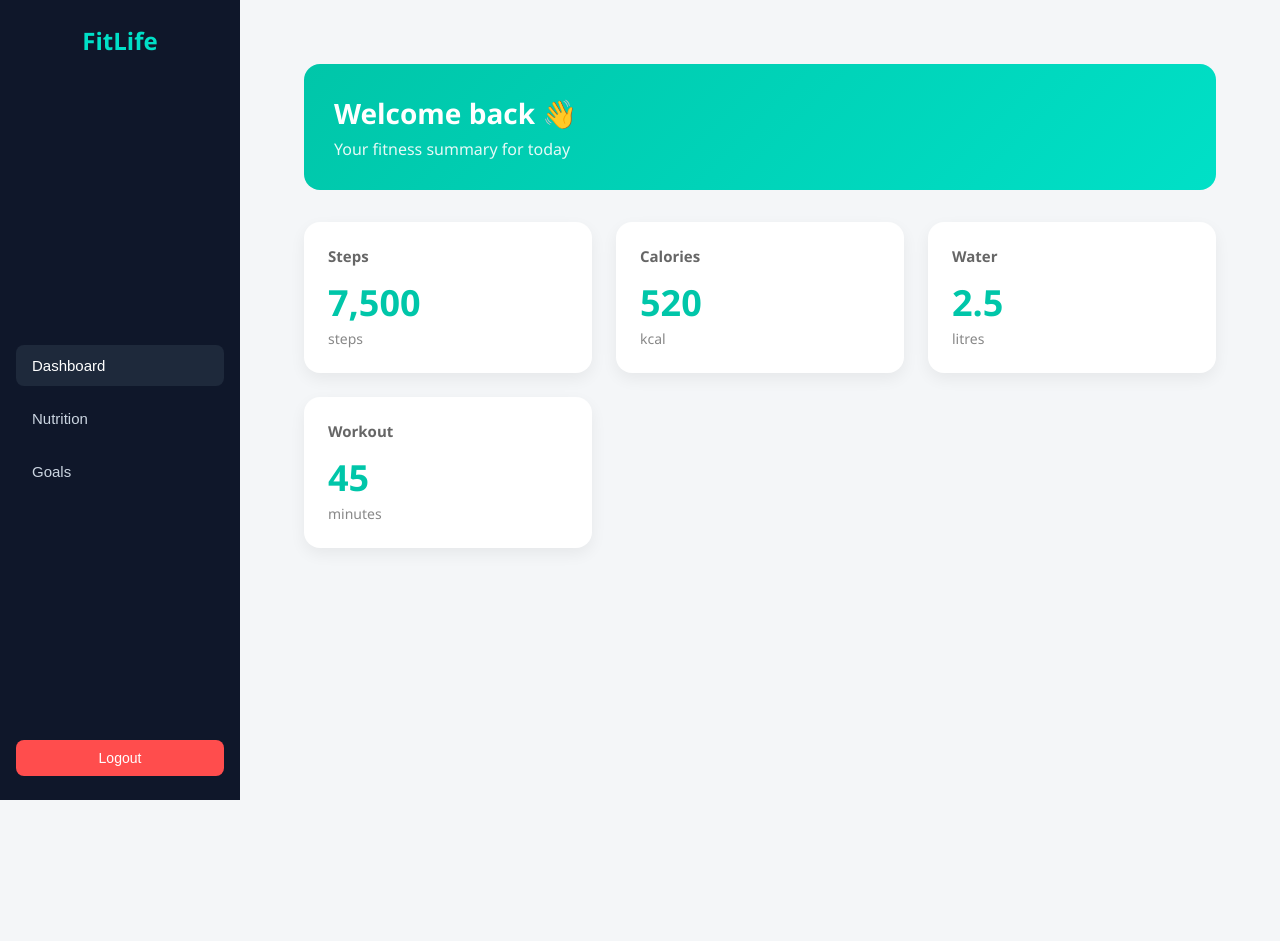
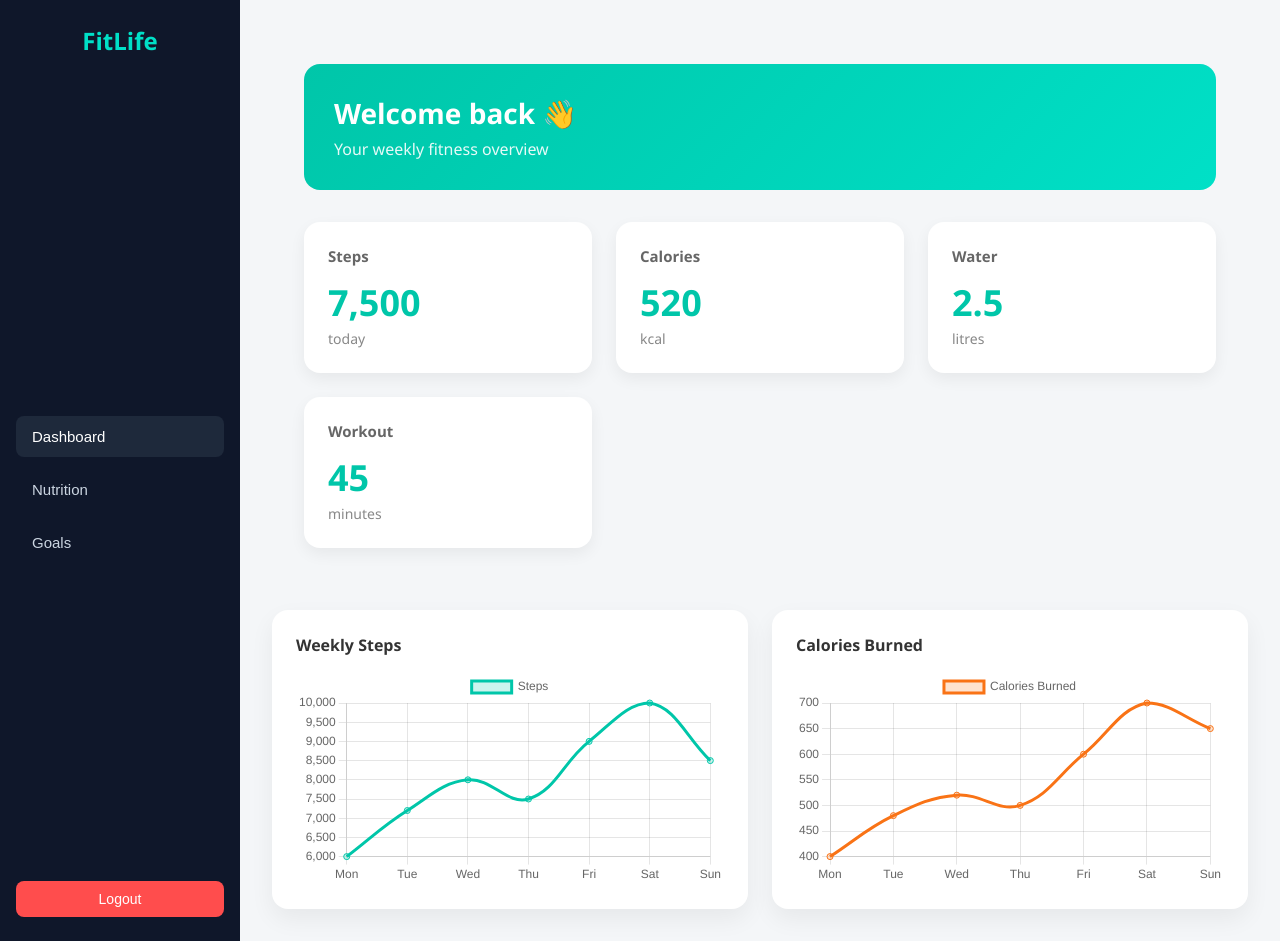
Before and after one commit to Bhuviofficial/Fitness-Frontend, a React (Vite) app: page /dashboard in a window 1280 px wide. Before the commit the page ends 800 px from the top, so only its background shows below. Built offline with nearby package versions, Linux system fonts and the light colour scheme; sample sign-in values are in the browser's storage.

Commit message:
dashboard styles updated

```diff
--- a/src/index.css
+++ b/src/index.css
@@ -465,3 +465,26 @@ body {
   font-size: 13px;
   color: #777;
 }
+/* =========================
+   CHARTS
+========================= */
+
+.charts-grid {
+  display: grid;
+  grid-template-columns: repeat(auto-fit, minmax(320px, 1fr));
+  gap: 24px;
+  margin-top: 30px;
+}
+
+.chart-card {
+  background: white;
+  padding: 24px;
+  border-radius: 16px;
+  box-shadow: 0 10px 25px rgba(0, 0, 0, 0.06);
+}
+
+.chart-card h3 {
+  margin-bottom: 15px;
+  font-size: 16px;
+  color: #333;
+}
--- a/src/pages/Dashboard.jsx
+++ b/src/pages/Dashboard.jsx
@@ -1,4 +1,23 @@
 import { useNavigate, useLocation } from "react-router-dom";
+import {
+  Chart as ChartJS,
+  CategoryScale,
+  LinearScale,
+  PointElement,
+  LineElement,
+  Tooltip,
+  Legend,
+} from "chart.js";
+import { Line } from "react-chartjs-2";
+
+ChartJS.register(
+  CategoryScale,
+  LinearScale,
+  PointElement,
+  LineElement,
+  Tooltip,
+  Legend
+);
 
 const Dashboard = () => {
   const navigate = useNavigate();
@@ -10,6 +29,32 @@ const Dashboard = () => {
   };
 
   const isActive = (path) => location.pathname === path;
+
+  const stepsData = {
+    labels: ["Mon", "Tue", "Wed", "Thu", "Fri", "Sat", "Sun"],
+    datasets: [
+      {
+        label: "Steps",
+        data: [6000, 7200, 8000, 7500, 9000, 10000, 8500],
+        borderColor: "#00c6a9",
+        backgroundColor: "rgba(0,198,169,0.2)",
+        tension: 0.4,
+      },
+    ],
+  };
+
+  const caloriesData = {
+    labels: ["Mon", "Tue", "Wed", "Thu", "Fri", "Sat", "Sun"],
+    datasets: [
+      {
+        label: "Calories Burned",
+        data: [400, 480, 520, 500, 600, 700, 650],
+        borderColor: "#f97316",
+        backgroundColor: "rgba(249,115,22,0.2)",
+        tension: 0.4,
+      },
+    ],
+  };
 
   return (
     <div className="app-layout">
@@ -24,14 +69,12 @@ const Dashboard = () => {
           >
             Dashboard
           </button>
-
           <button
             className={`menu-item ${isActive("/nutrition") ? "active" : ""}`}
             onClick={() => navigate("/nutrition")}
           >
             Nutrition
           </button>
-
           <button
             className={`menu-item ${isActive("/goals") ? "active" : ""}`}
             onClick={() => navigate("/goals")}
@@ -45,18 +88,19 @@ const Dashboard = () => {
         </button>
       </aside>
 
-      {/* Main */}
+      {/* Main Content */}
       <main className="main-content">
         <section className="welcome-card">
           <h2>Welcome back 👋</h2>
-          <p>Your fitness summary for today</p>
+          <p>Your weekly fitness overview</p>
         </section>
 
+        {/* Stats */}
         <section className="stats-grid">
           <div className="stat-card">
             <h3>Steps</h3>
             <p className="stat-value">7,500</p>
-            <span className="stat-unit">steps</span>
+            <span className="stat-unit">today</span>
           </div>
 
           <div className="stat-card">
@@ -77,6 +121,19 @@ const Dashboard = () => {
             <span className="stat-unit">minutes</span>
           </div>
         </section>
+
+        {/* Charts */}
+        <section className="charts-grid">
+          <div className="chart-card">
+            <h3>Weekly Steps</h3>
+            <Line data={stepsData} />
+          </div>
+
+          <div className="chart-card">
+            <h3>Calories Burned</h3>
+            <Line data={caloriesData} />
+          </div>
+        </section>
       </main>
     </div>
   );
```
